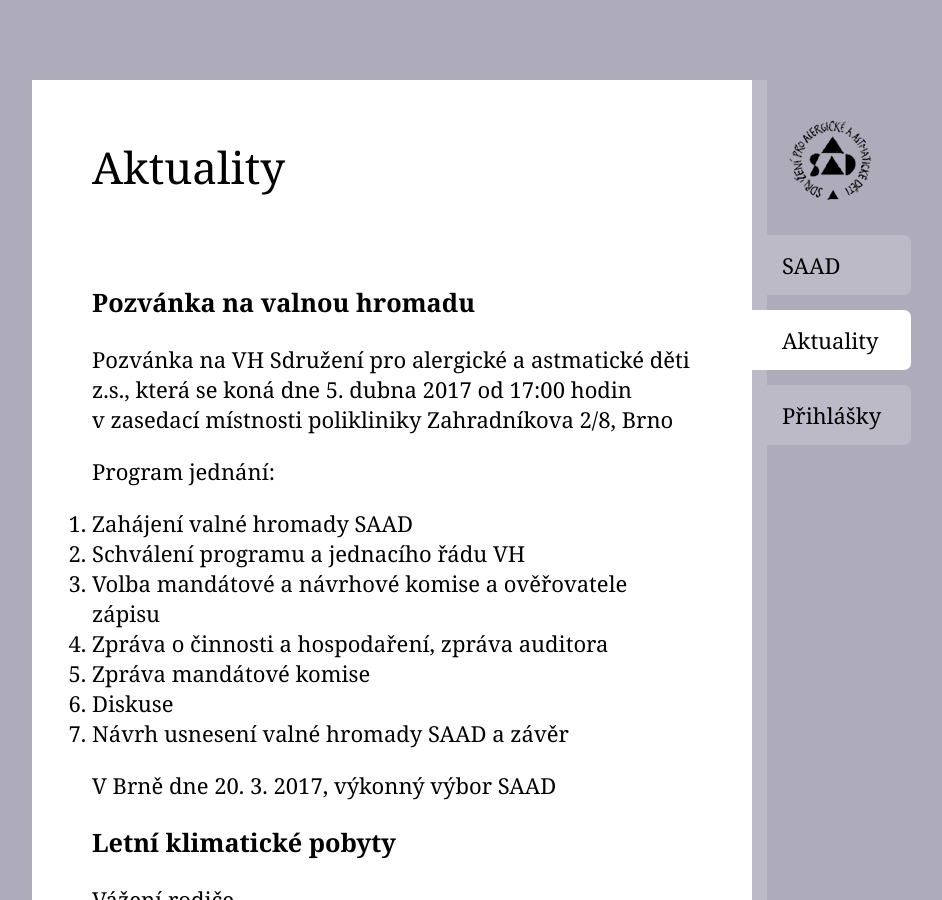
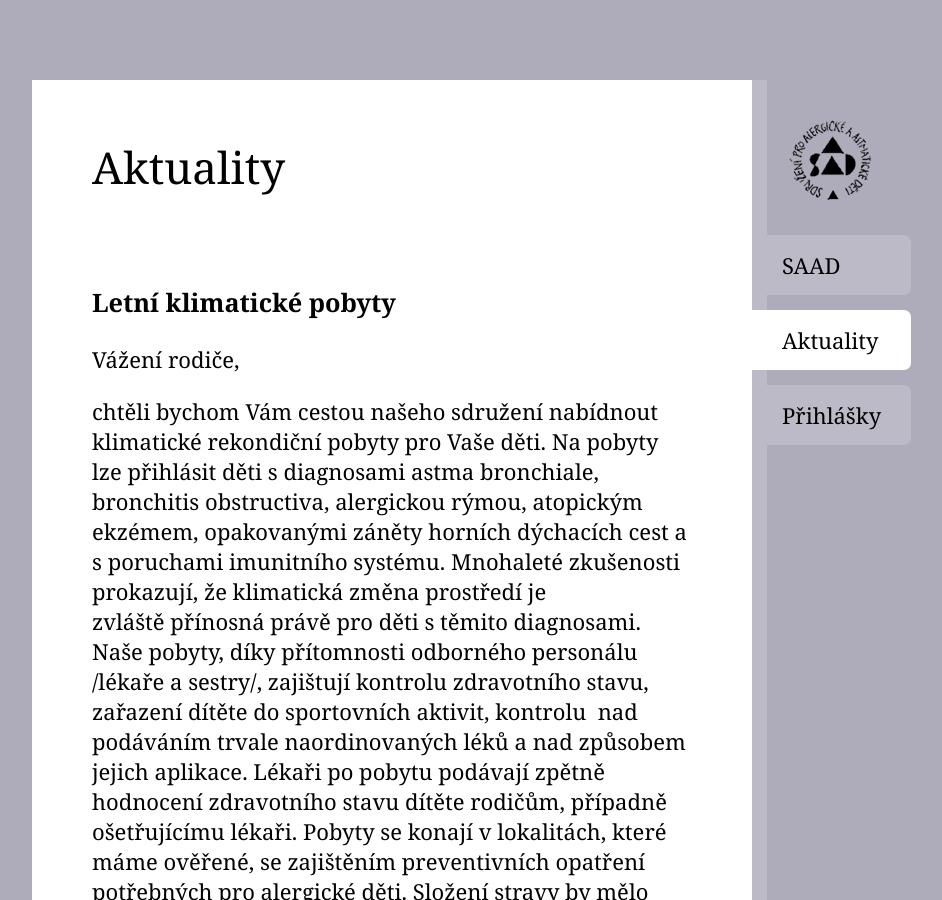
Before and after one commit to MrBrezina/saad.davi.cz, a Jekyll site: the page built from aktuality.md, in a window 1280 px wide and 900 px high. Shown: the whole window, without its empty margins (168-1110 px from the left). Built offline with Jekyll 4.4.1, drawn with Linux system fonts in a browser that asks for light colours; some web fonts are replaced.

Commit message:
Create aktuality.md

```diff
--- a/aktuality.md
+++ b/aktuality.md
@@ -6,23 +6,6 @@ title: Aktuality
 
 
 ## Aktuality
-
-### Pozvánka na valnou hromadu
-Pozvánka na VH Sdružení pro alergické a astmatické děti z.s.,
-která se koná dne 5. dubna 2017 od 17:00 hodin
-v zasedací místnosti polikliniky Zahradníkova 2/8, Brno
-
-Program jednání:
-
-  1. Zahájení valné hromady SAAD
-  2. Schválení programu a jednacího řádu VH
-  3. Volba mandátové a návrhové komise a ověřovatele zápisu
-  4. Zpráva o činnosti a hospodaření, zpráva auditora
-  5. Zpráva mandátové komise
-  6. Diskuse
-  7. Návrh usnesení valné hromady SAAD a závěr
-
-V Brně dne 20. 3. 2017, výkonný výbor SAAD
 
 ### Letní klimatické pobyty
 
```
